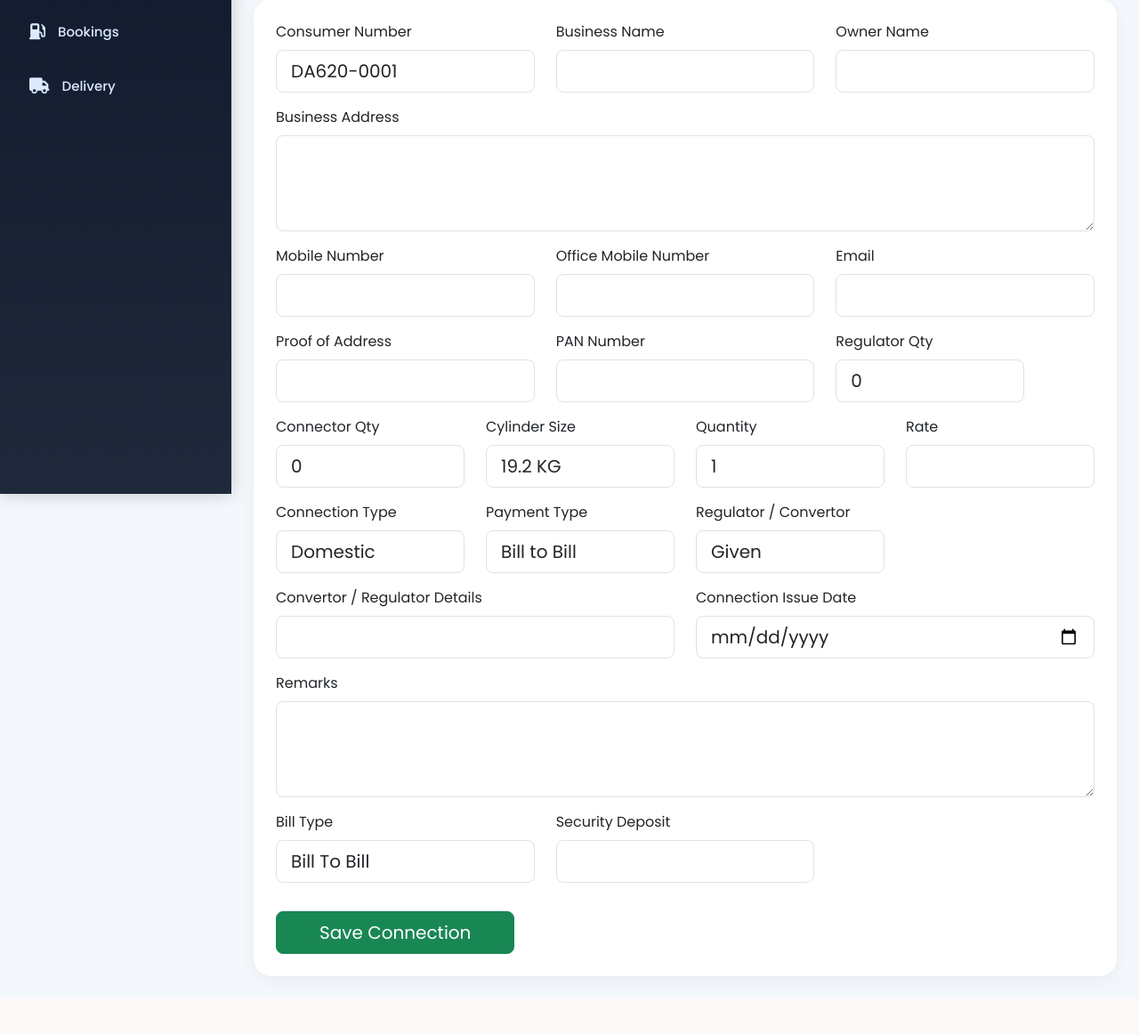
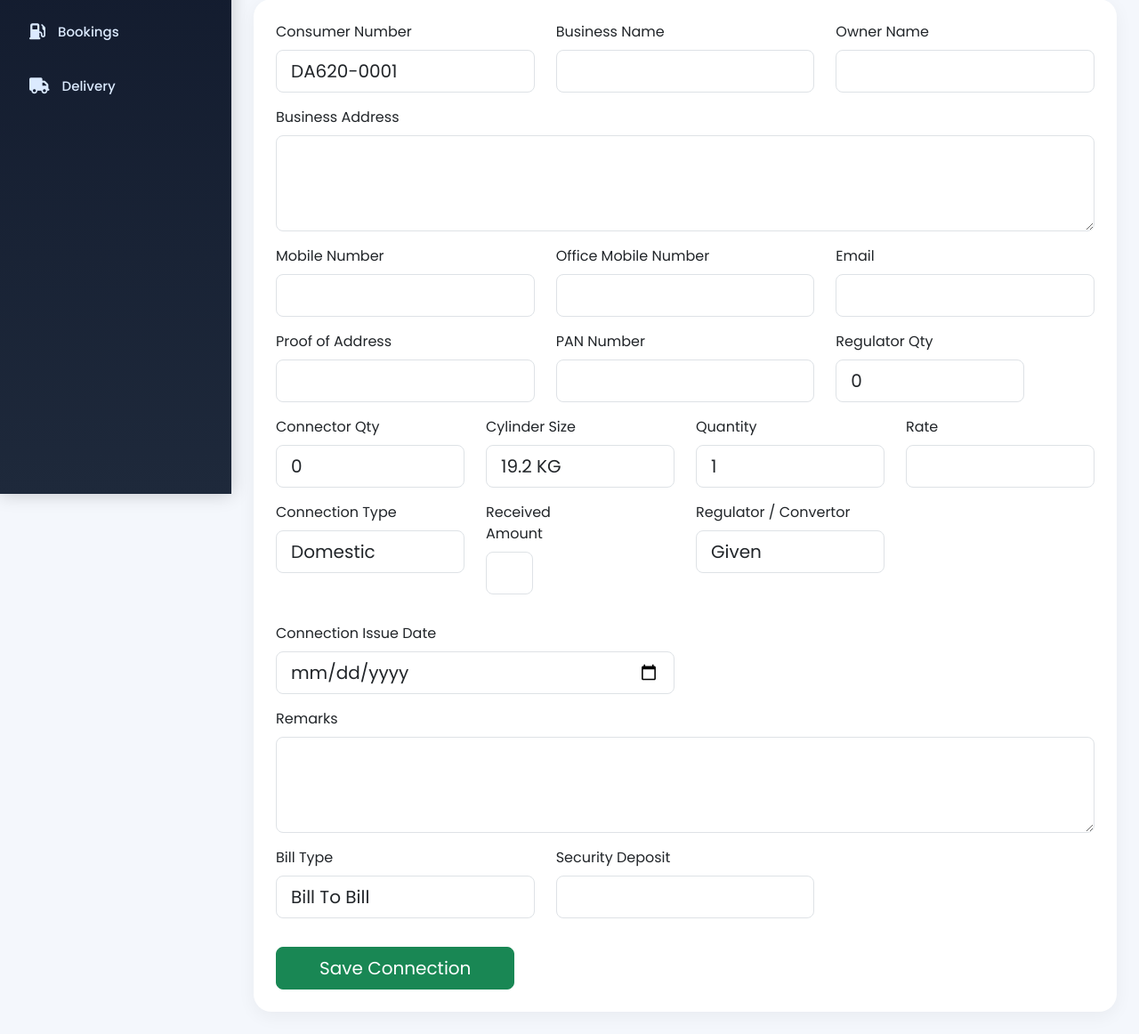
Before and after one commit to ankitshrotriya2202-rgb/go_gas, a Flask app: page /add_customer in a window 1280 px wide. Shown: the part 245-1407 px from the top of the page at 89% size. Before the commit the page ends 1352 px from the top, so only its background shows below. Run offline with Flask 3, Linux system fonts and the light colour scheme; data that the repository does not hold is empty.

Commit message:
Update add_customer.html

```diff
--- a/templates/add_customer.html
+++ b/templates/add_customer.html
@@ -269,24 +269,18 @@
 
 		<div class="col-md-3 mb-3">
 
+   <div class="col-md-3 mb-3">
+
     <label class="mb-2">
-        Payment Type
+        Received Amount
     </label>
 
-    <select name="payment_type"
-            class="form-control form-control-lg">
+    <input type="number"
+           step="0.01"
+           name="payment_amount"
+           class="form-control form-control-lg">
 
-		<option value="Bill to Bill">Bill to Bill</option>
-
-        <option value="Cash">Cash</option>
-
-        <option value="UPI">UPI</option>
-
-        <option value="Bank Transfer">Bank Transfer</option>
-
-        <option value="Cheque">Cheque</option>
-
-    </select>
+</div>
 
 </div>
 
@@ -319,17 +313,6 @@
 
         <!-- Convertor Details -->
 
-<div class="col-md-6 mb-3">
-
-    <label class="mb-2">
-        Convertor / Regulator Details
-    </label>
-
-    <input type="text"
-           name="stove_details"
-           class="form-control form-control-lg">
-
-</div>
         <!-- Pipe -->
 
         <div class="col-md-6 mb-3">
```
